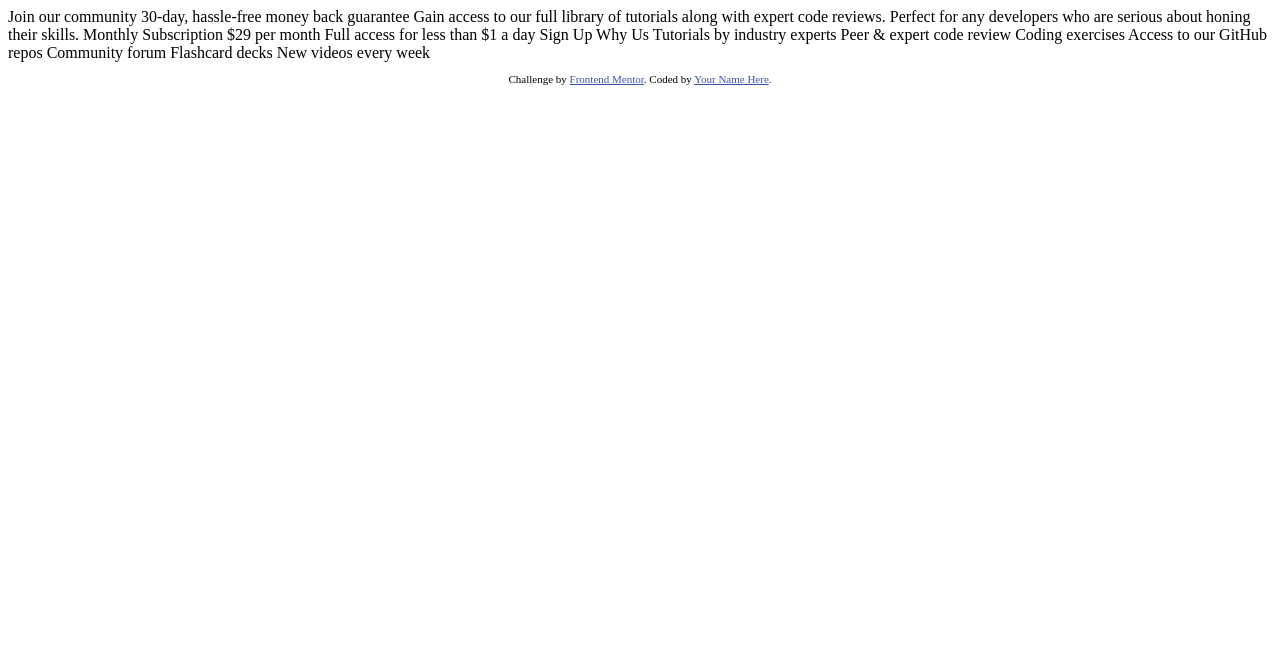
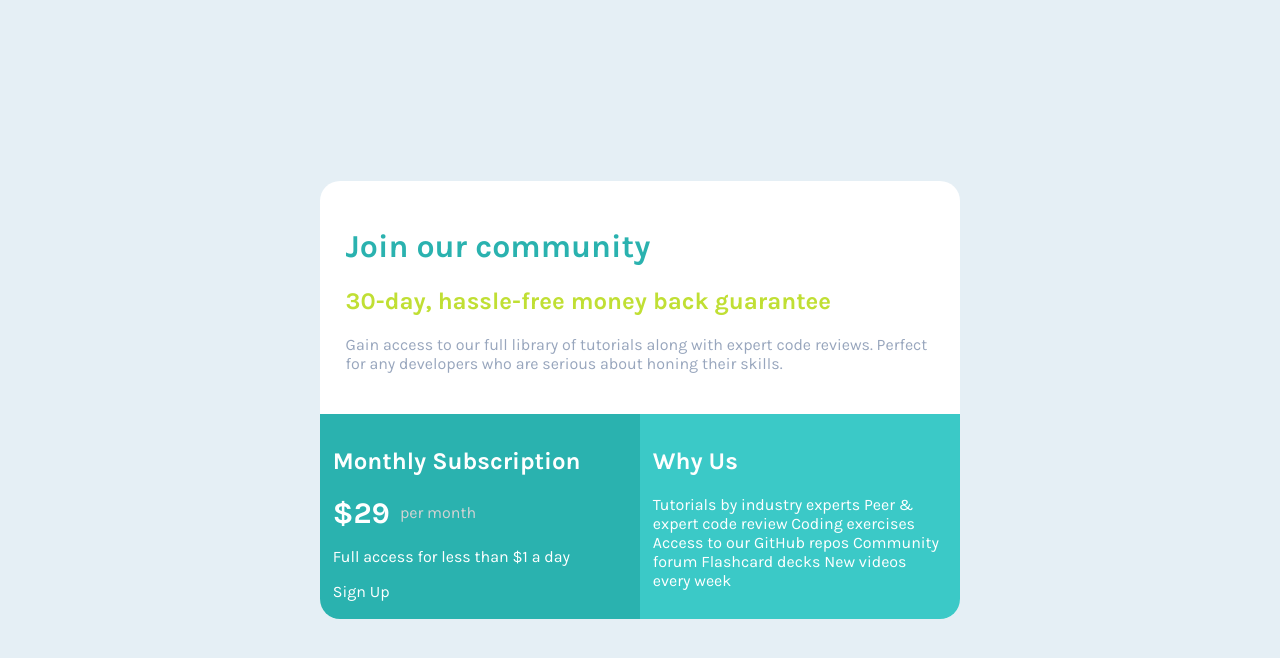
Before and after one commit to krishee107/FRONTENDMENTOR_Single-price-grid-component, a plain HTML site: page index.html in a window 1280 px wide. Drawn offline with Linux system fonts and the light colour scheme.

Commit message:
Bases CSS

```diff
--- /dev/null
+++ b/css/style.css
@@ -0,0 +1,78 @@
+/* General */
+
+@import url('https://fonts.googleapis.com/css2?family=Karla:wght@400;700&display=swap');
+
+:root{
+    --color1:hsl(179, 62%, 43%);
+    --color2:hsl(71, 73%, 54%);
+    --color3:hsl(204, 43%, 93%);
+    --color4:hsl(218, 22%, 67%);
+    --color5:hsl(179deg 57% 51%);
+}
+
+html, body {
+    display: grid;
+    justify-items: center;
+    align-content: center;
+    margin: 0;
+    height: 100%;
+    width: 100%;
+}
+
+body{
+    background-color: var(--color3);
+    font-family: 'Karla', sans-serif;
+}
+
+h1{color: var(--color1);}
+h2{color: var(--color2);}
+h3{color: var(--color4);}
+p{color: var(--color4);}
+
+/* Contenedor principal */
+
+main{
+    background-color: white;
+    display: grid;
+    border-radius: 20px;
+    width: 50%;
+    overflow: hidden;
+}
+#join {padding: 4%;}
+
+/* Precios */
+#priceChart {
+    display: grid;
+    grid-template-columns: 50% 50%;
+    color: white !important;
+}
+#priceChart h1,#priceChart h2,#priceChart h3, #priceChart p{
+    color: white !important;
+}
+
+/* Monthly*/
+#monthly{
+    background-color: var(--color1);
+    padding: 4%;
+}
+#price {
+    display: flex;
+    gap: 10px;
+    align-items: center;
+}
+
+.price {
+    font-size: 30px;
+    font-weight: bold;
+}
+
+.month {
+    color: lightgray;
+    font-weight: 400;
+}
+
+/* WhyUs*/
+#whyUs{
+    background-color: var(--color5);
+    padding: 4%;
+}
--- a/index.html
+++ b/index.html
@@ -5,46 +5,62 @@
   <meta name="viewport" content="width=device-width, initial-scale=1.0"> <!-- displays site properly based on user's device -->
 
   <link rel="icon" type="image/png" sizes="32x32" href="./images/favicon-32x32.png">
-
+  <link rel="stylesheet" href="css/style.css">
   <title>Frontend Mentor | Single Price Grid Component</title>
 
-  <!-- Feel free to remove these styles or customise in your own stylesheet 👍 -->
-  <style>
-    .attribution { font-size: 11px; text-align: center; }
-    .attribution a { color: hsl(228, 45%, 44%); }
-  </style>
 </head>
 <body>
-  Join our community
 
-  30-day, hassle-free money back guarantee
+  <main>
+    <div id="join">
+      <h1>Join our community</h1>
+      <h2>30-day, hassle-free money back guarantee</h2>
+      <p> Gain access to our full library of tutorials along with expert code reviews.
+        Perfect for any developers who are serious about honing their skills.
+      </p>
+    </div>
+    <div id="priceChart">
+      <div id="monthly">
+        <h2>Monthly Subscription</h2>
 
-  Gain access to our full library of tutorials along with expert code reviews.
-  Perfect for any developers who are serious about honing their skills.
+        <div id="price">
+          <div class="price">&dollar;29 </div>
+          <div class="month">per month</div>
+        </div>
 
-  Monthly Subscription
+        <p> Full access for less than &dollar;1 a day</p>
 
-  &dollar;29 per month
+        <div id="btnSignUp">Sign Up</div>
+      </div>
 
-  Full access for less than &dollar;1 a day
+      <div id="whyUs">
+        <h2>Why Us</h2>
+        <p>  Tutorials by industry experts
+          Peer &amp; expert code review
+          Coding exercises
+          Access to our GitHub repos
+          Community forum
+          Flashcard decks
+          New videos every week</p>
+      </div>
 
-  Sign Up
+    </div>
+  </main>
 
-  Why Us
 
-  Tutorials by industry experts
-  Peer &amp; expert code review
-  Coding exercises
-  Access to our GitHub repos
-  Community forum
-  Flashcard decks
-  New videos every week
 
-  <footer>
-    <p class="attribution">
-      Challenge by <a href="https://www.frontendmentor.io?ref=challenge" target="_blank">Frontend Mentor</a>.
-      Coded by <a href="#">Your Name Here</a>.
-    </p>
-  </footer>
+
+
+
+
+
+
+
+
+
+
+
+
+
 </body>
 </html>
```
